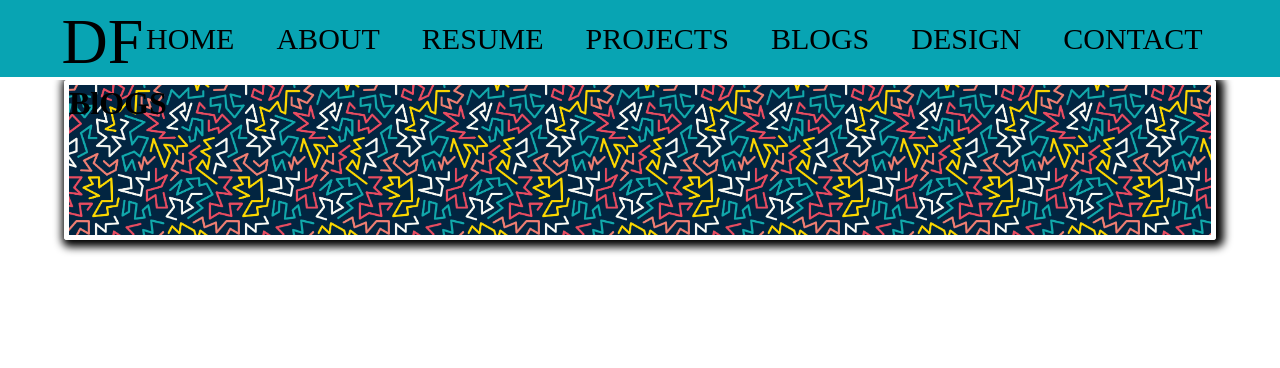
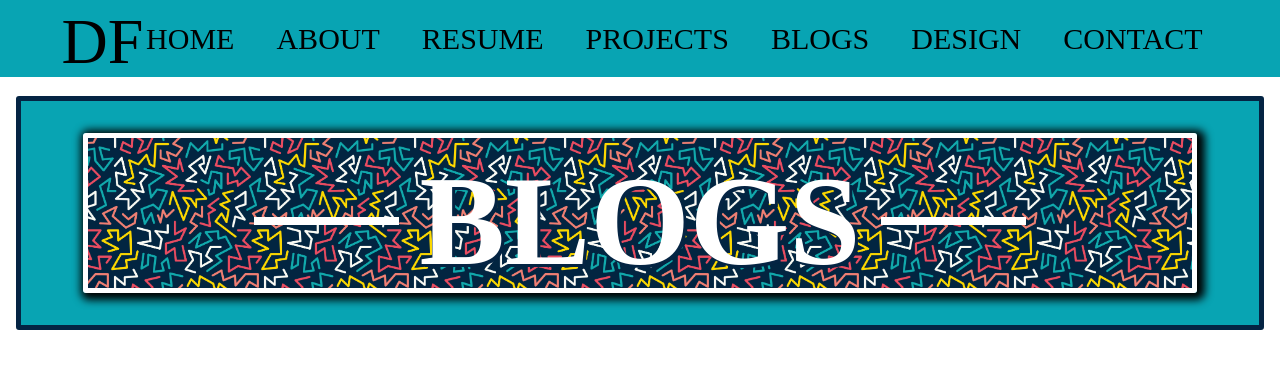
Before and after one commit to dfert1987/Portfolio, a React (Create React App) app: page /blogs in a window 1280 px wide. Shown: the top 368 px of the page. Built offline with nearby package versions, Linux system fonts and the light colour scheme.

Commit message:
some css for title and page layout

```diff
--- a/src/Pages/Blogs/Blogs.css
+++ b/src/Pages/Blogs/Blogs.css
@@ -0,0 +1,52 @@
+:root {
+  --primary: #fff;
+  --turquoise: #08a4b3;
+  --dark: #042443;
+  --yellow: #fbdb04;
+  --red: #ea5e68;
+  --League: 'LeagueGothic';
+  --Lato: 'Lato-SemiBold';
+}
+
+.blogs-container {
+  background-color: var(--turquoise);
+  border: 5px solid var(--dark);
+  border-radius: 3px;
+  display: flex;
+  flex-direction: column;
+  height: 100%;
+  margin: 1em;
+}
+
+.blogs-title-container {
+  display: flex;
+  flex-direction: column;
+  margin-bottom: 2em;
+  margin-top: 2em;
+}
+
+.blogs-title {
+  align-items: center;
+  color: var(--primary);
+  display: flex;
+  font-family: var(--League);
+  font-size: 8rem;
+  justify-content: center;
+  line-height: 0.1em;
+  margin: 0.6em auto 20px auto;
+  text-align: center;
+  text-shadow: 3px 3px var(--dark);
+  width: 70%;
+}
+
+.blogs-title:before,
+.blogs-title:after {
+  border-top: 8px solid;
+  content: '';
+  flex: 1 0 20px;
+  margin: 0 20px 0 0;
+}
+
+.blogs-title:after {
+  margin: 0 0 0 20px;
+}
--- a/src/Pages/Blogs/Blogs.js
+++ b/src/Pages/Blogs/Blogs.js
@@ -10,7 +10,7 @@ const Blogs = () => {
       <div className='blogs-container'>
         <div className='blogs-title-container'>
           <div className='rectangle'>
-            <h1 className='blogs-title'>BlOGS</h1>
+            <h1 className='blogs-title'>BLOGS</h1>
           </div>
         </div>
       </div>
--- a/src/Pages/Projects/Projects.css
+++ b/src/Pages/Projects/Projects.css
@@ -53,6 +53,7 @@
 .card-section {
   display: grid;
   grid-gap: 16rem;
+  grid-row-gap: 3em;
   margin-bottom: 2em;
   margin-left: auto;
   margin-right: auto;
```
